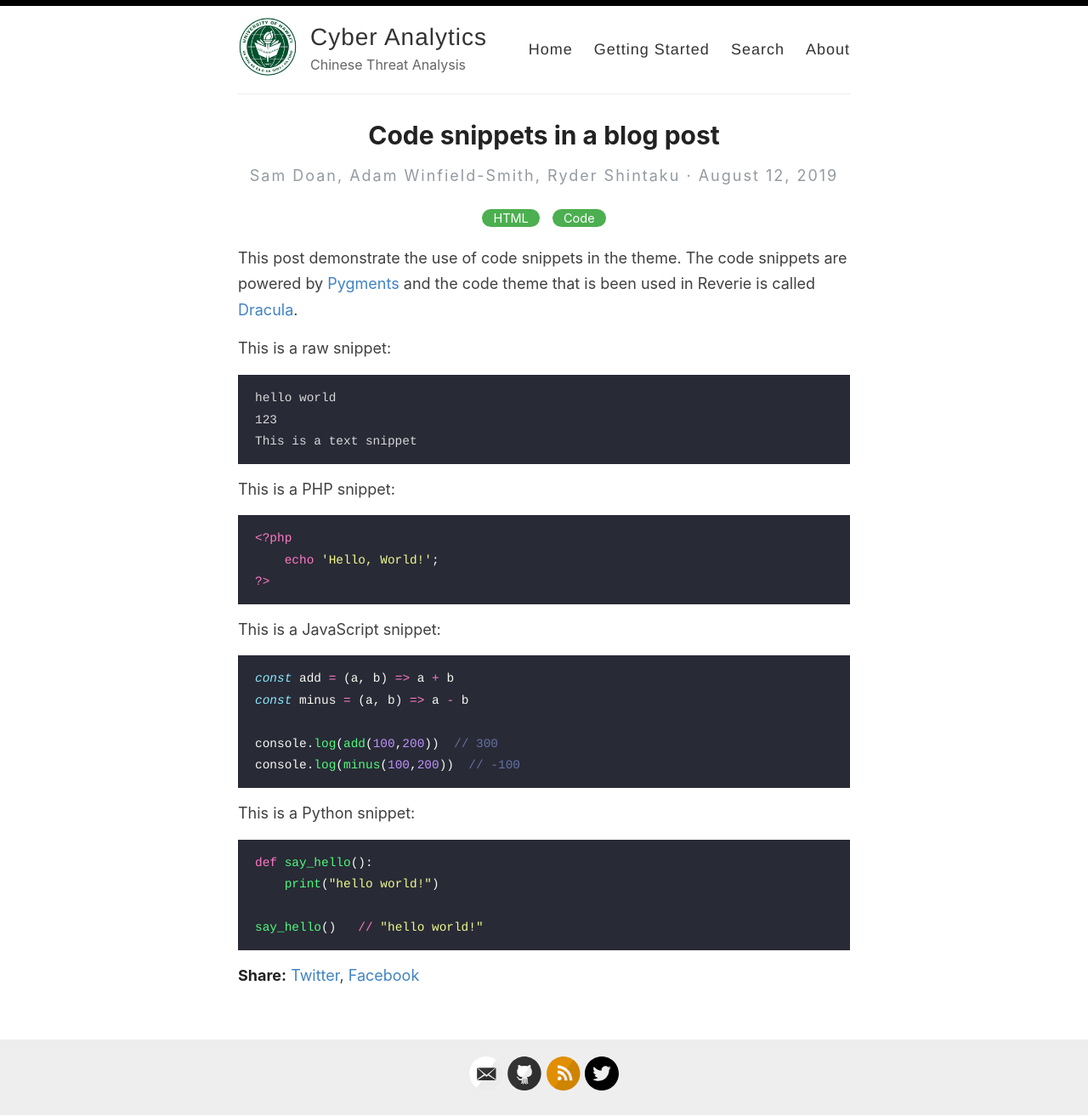
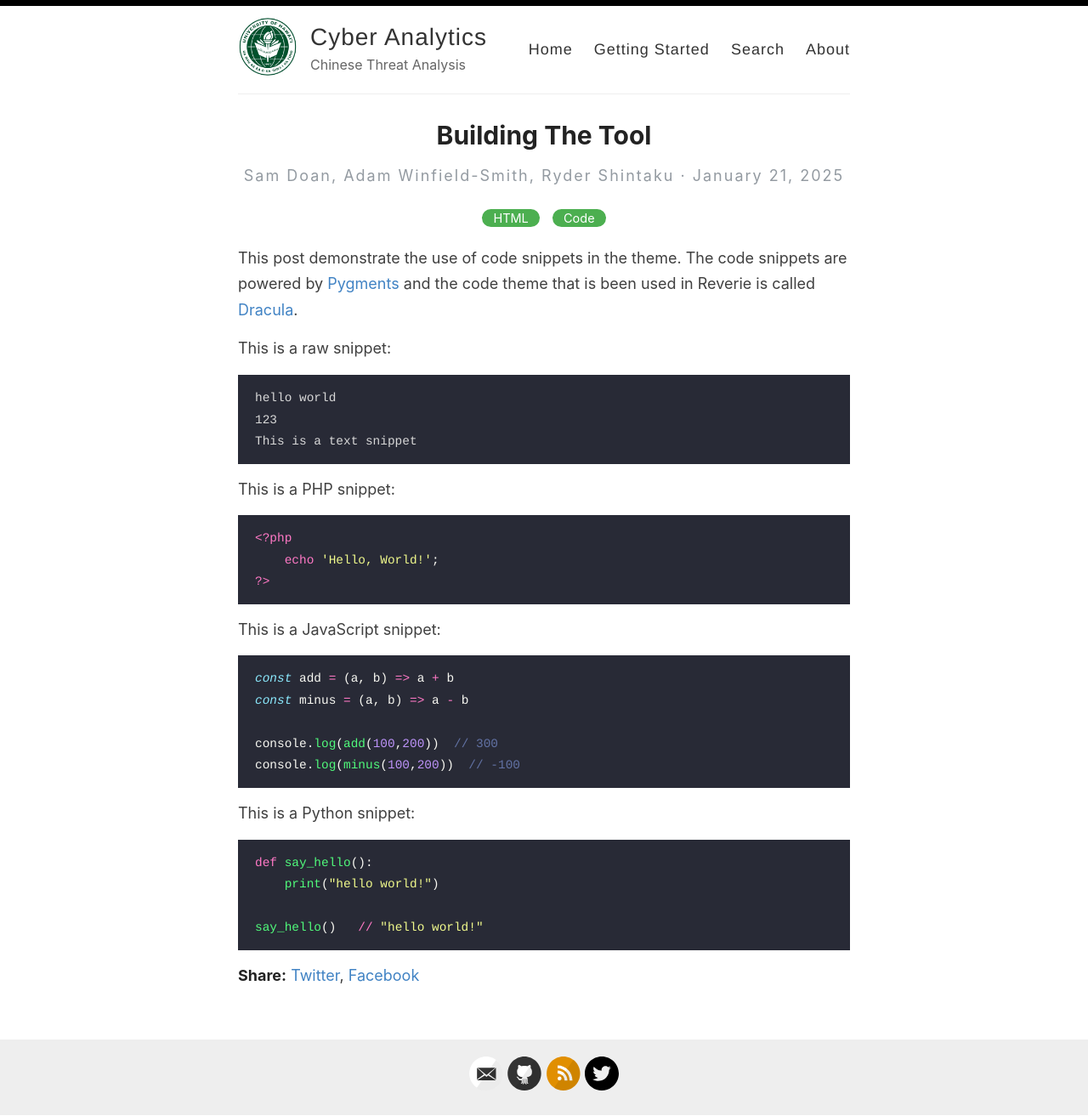
Before and after one commit to UHMCyberAnalytics/UHMCyberAnalytics.github.io, a Jekyll site: the page built from _posts/2025-01-21-Building-The-Tool.md, in a window 1280 px wide. Shown: the whole page at 85% size. Built offline with Jekyll 4.4.1, drawn with Linux system fonts in a browser that asks for light colours.

Commit message:
Update 2025-01-21-Building-The-Tool.md

```diff
--- a/_posts/2019-8-12-code-snippets.md
+++ b/_posts/2025-01-21-Building-The-Tool.md
@@ -1,6 +1,6 @@
 ---
 layout: post
-title:  Code snippets in a blog post
+title:  Building The Tool
 categories: [HTML,Code]
 ---
 
```
